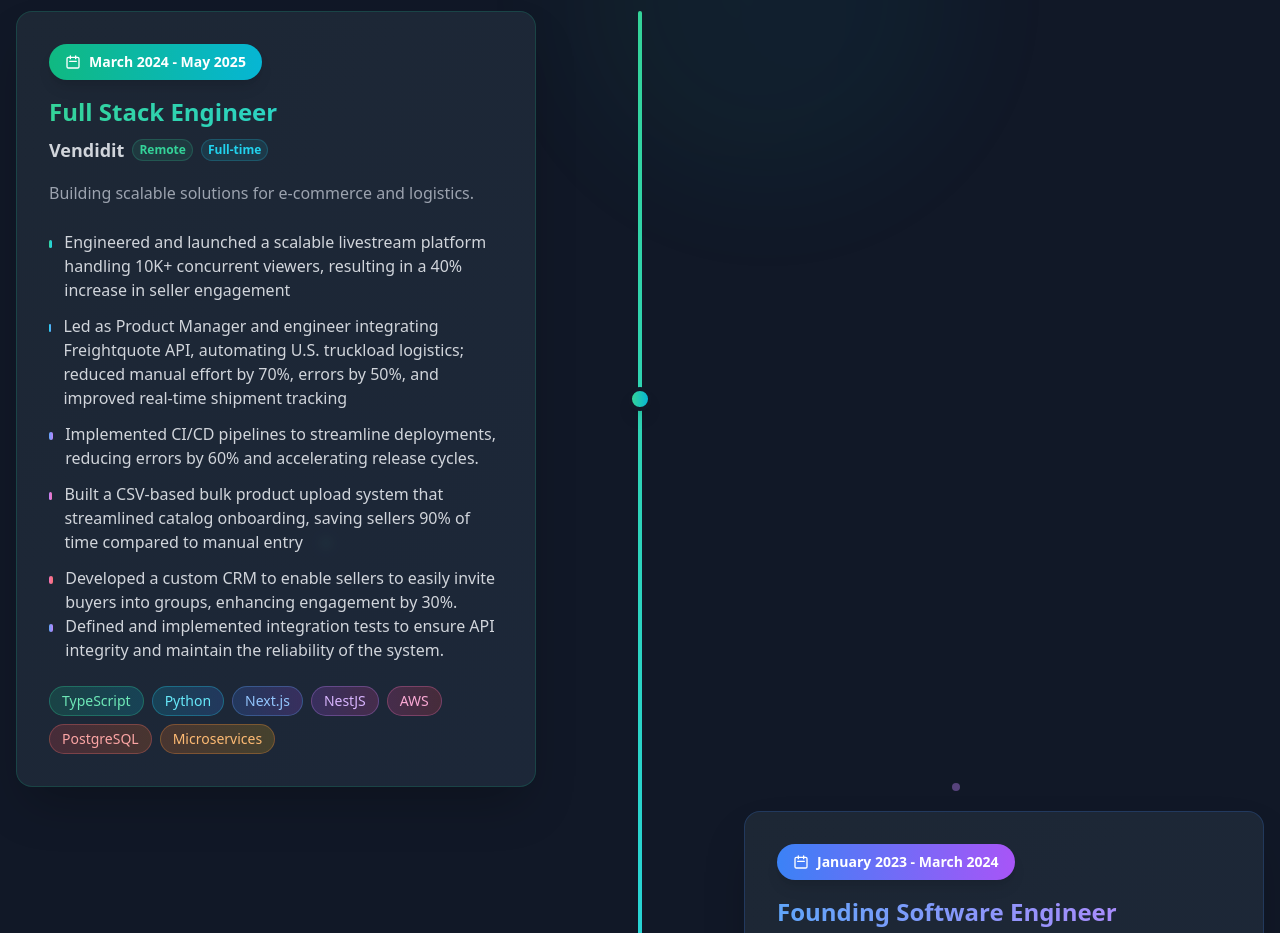
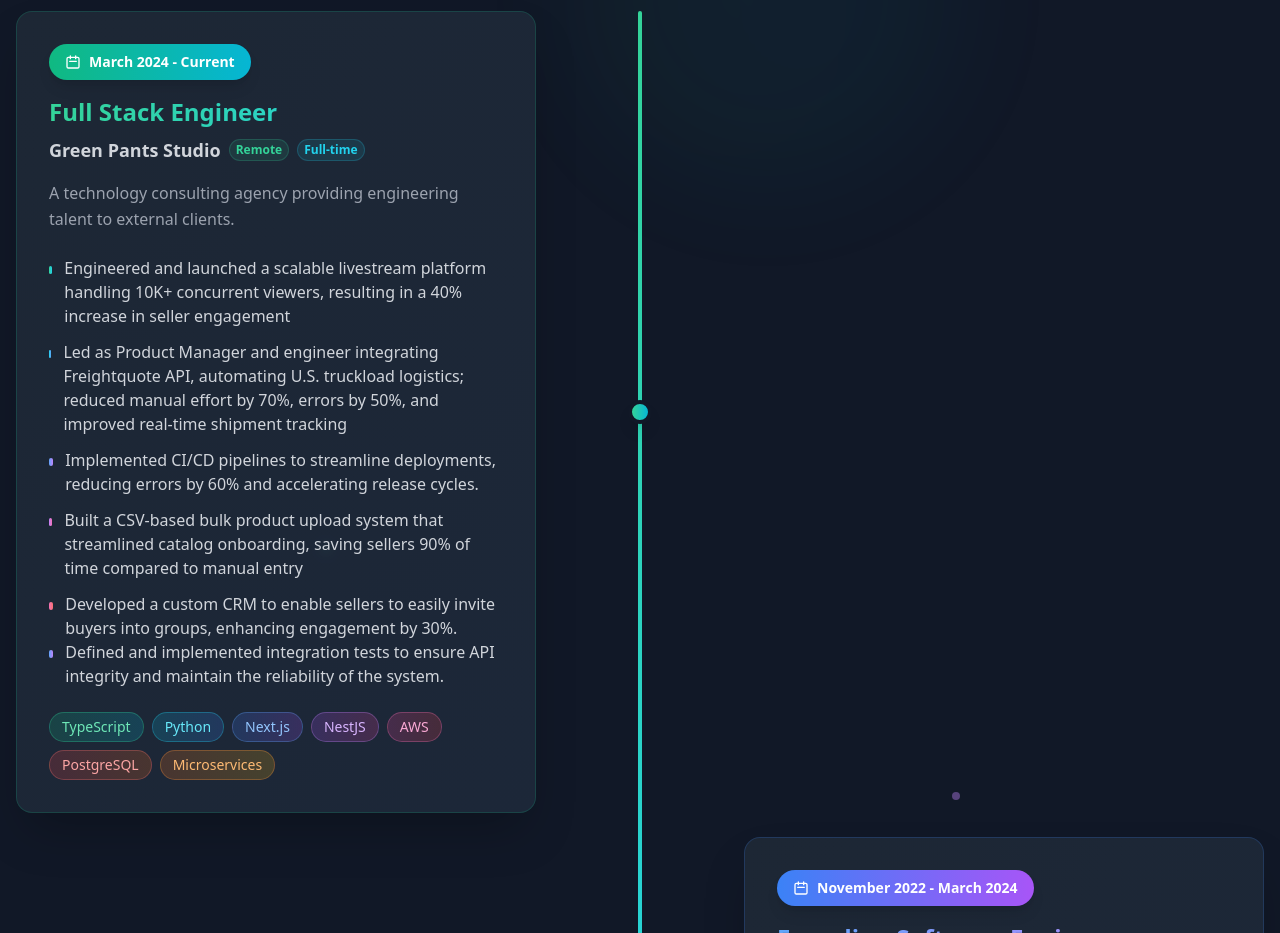
Before and after one commit to magic-kiri/magic-kiri-portfolio, a plain HTML site: page index.html in a window 1280 px wide. Shown: the part 4460-5393 px from the top of the page. Drawn offline with nearby package versions, Linux system fonts and the light colour scheme.

Commit message:
fix: update experience

```diff
--- a/index.html
+++ b/index.html
@@ -2004,7 +2004,7 @@
                           d="M8 7V3m8 4V3m-9 8h10M5 21h14a2 2 0 002-2V7a2 2 0 00-2-2H5a2 2 0 00-2 2v12a2 2 0 002 2z"
                         />
                       </svg>
-                      March 2024 - May 2025
+                      March 2024 - Current
                     </div>
                     <h3
                       class="text-2xl font-bold mb-2 bg-gradient-to-r from-emerald-400 to-cyan-400 bg-clip-text text-transparent"
@@ -2015,12 +2015,12 @@
                       class="text-gray-300 font-semibold mb-4 text-lg flex items-center"
                     >
                       <a
-                        href="https://www.buy.vendidit.com/"
+                        href="https://www.greenpantsstudio.com/"
                         target="_blank"
                         rel="noopener noreferrer"
                         class="hover:text-emerald-300 transition-colors duration-300"
-                        title="Visit Vendidit - E-commerce and Logistics Platform"
-                        >Vendidit</a
+                        title="Visit Green Pants Studio"
+                        >Green Pants Studio</a
                       >
                       <span
                         class="ml-2 text-xs px-1.5 py-0.5 rounded-full bg-emerald-400/10 text-emerald-400 border border-emerald-400/20 flex items-center"
@@ -2032,7 +2032,7 @@
                       >
                     </p>
                     <p class="text-gray-400 mb-6 leading-relaxed">
-                      Building scalable solutions for e-commerce and logistics.
+                      A technology consulting agency providing engineering talent to external clients.
                     </p>
                     <!-- Achievement Pills -->
                     <div class="space-y-3">
@@ -2178,7 +2178,7 @@
                         d="M8 7V3m8 4V3m-9 8h10M5 21h14a2 2 0 002-2V7a2 2 0 00-2-2H5a2 2 0 00-2 2v12a2 2 0 002 2z"
                       />
                     </svg>
-                    January 2023 - March 2024
+                    November 2022 - March 2024
                   </div>
                   <h3
                     class="text-2xl font-bold mb-2 bg-gradient-to-r from-blue-400 to-purple-400 bg-clip-text text-transparent"
@@ -2331,7 +2331,7 @@
                         d="M8 7V3m8 4V3m-9 8h10M5 21h14a2 2 0 002-2V7a2 2 0 00-2-2H5a2 2 0 00-2 2v12a2 2 0 002 2z"
                       />
                     </svg>
-                    May 2022 - December 2022
+                    July 2022 - October 2022
                   </div>
                   <h3
                     class="text-2xl font-bold mb-2 bg-gradient-to-r from-purple-400 to-pink-400 bg-clip-text text-transparent"
@@ -2455,7 +2455,7 @@
                         d="M8 7V3m8 4V3m-9 8h10M5 21h14a2 2 0 002-2V7a2 2 0 00-2-2H5a2 2 0 00-2 2v12a2 2 0 002 2z"
                       />
                     </svg>
-                    November 2021 - March 2022
+                    November 2021 - May 2022
                   </div>
                   <h3
                     class="text-2xl font-bold mb-2 bg-gradient-to-r from-pink-400 to-red-400 bg-clip-text text-transparent"
```
